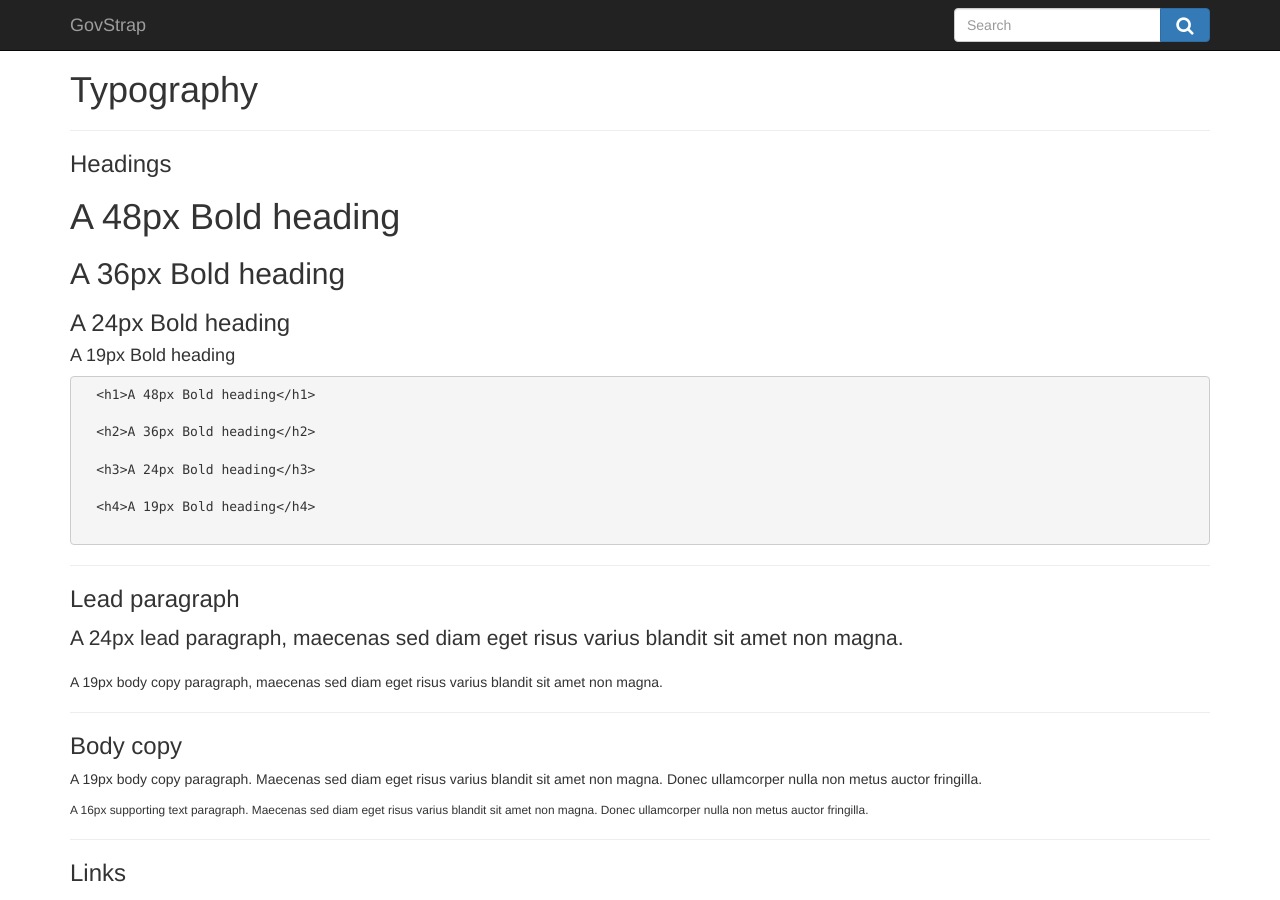
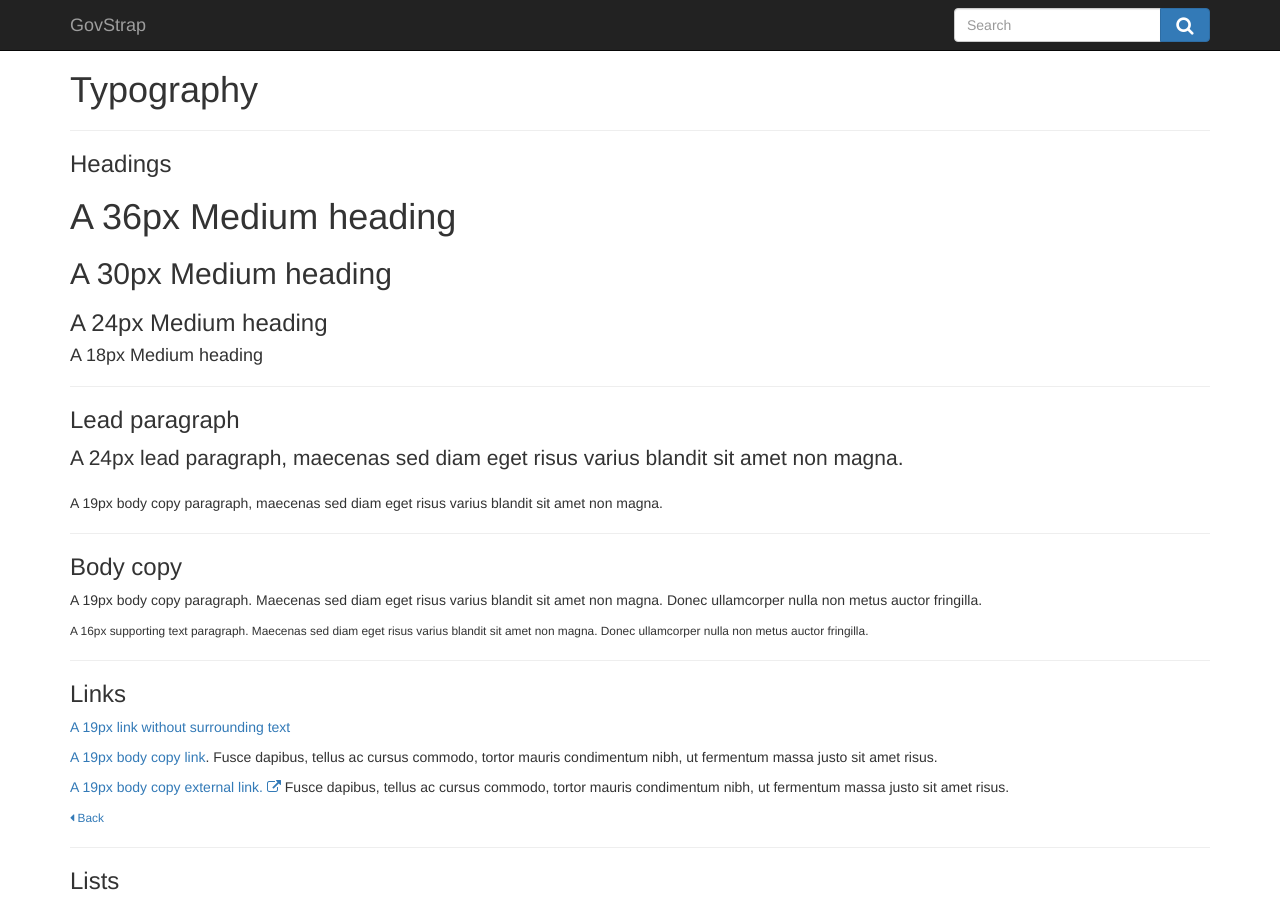
Before and after one commit to matthew-shaw/GOVstrap, a Jekyll site: the page built from bootstrap.html, in a window 1280 px wide and 900 px high. Built offline with Jekyll 4.4.1, drawn with Linux system fonts in a browser that asks for light colours; nearby versions of some CDN libraries.

Commit message:
bundle update

```diff
--- a/bootstrap.html
+++ b/bootstrap.html
@@ -12,22 +12,13 @@ permalink: bootstrap/
     Headings
   </h3>
 
-  <h1>A 48px Bold heading</h1>
+  <h1>A 36px Medium heading</h1>
 
-  <h2>A 36px Bold heading</h2>
+  <h2>A 30px Medium heading</h2>
 
-  <h3>A 24px Bold heading</h3>
+  <h3>A 24px Medium heading</h3>
 
-  <h4>A 19px Bold heading</h4>
-  {% highlight html %}
-  <h1>A 48px Bold heading</h1>
-
-  <h2>A 36px Bold heading</h2>
-
-  <h3>A 24px Bold heading</h3>
-
-  <h4>A 19px Bold heading</h4>
-  {% endhighlight %}
+  <h4>A 18px Medium heading</h4>
 
   <hr>
   <h3>
```
Also changed, not shown: Gemfile.lock.
